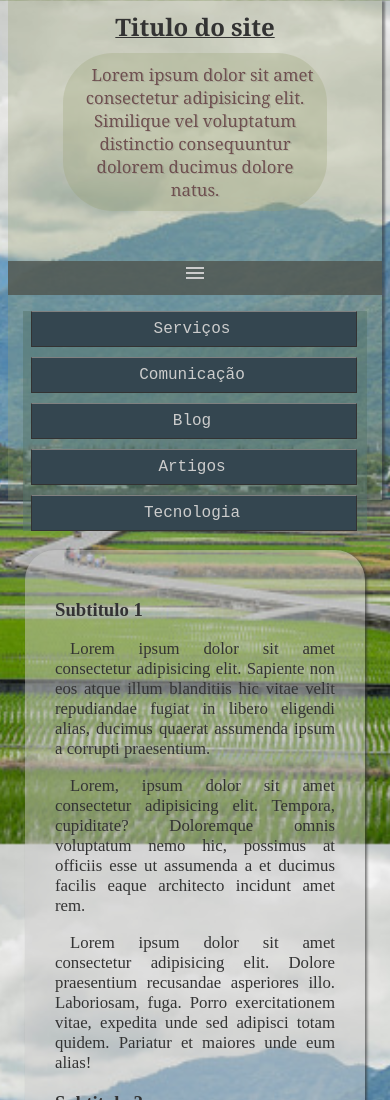
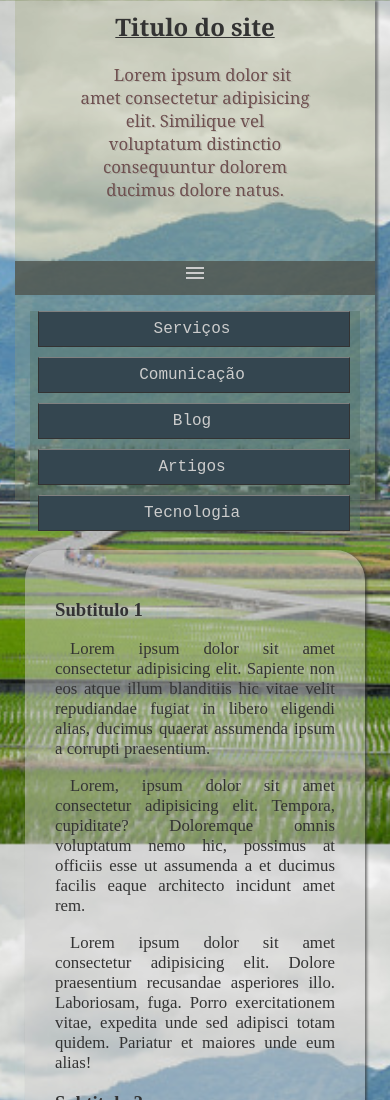
Before and after one commit to miguelmenezes17/demonstracao-site, a plain HTML site: page index.html in a window 390 px wide. Shown: the top 1100 px of the page. Drawn offline with nearby package versions, Linux system fonts and the light colour scheme.

Commit message:
atualização css media queries
atualização css media queries

```diff
--- a/estilos/mediaquery.css
+++ b/estilos/mediaquery.css
@@ -17,6 +17,10 @@ Grandes Telas: Acima de 1200px;
 @media screen and (max-width: 602px) {
     main {
         width: 280px;
+    }
+
+    header {
+        width: 360px;
     }
 
     p {
--- a/estilos/style.css
+++ b/estilos/style.css
@@ -56,7 +56,6 @@ header p {
     font-family: Georgia, 'Times New Roman', Times, serif;
     color: rgb(99, 48, 48);
     text-shadow: 1.5px 1px 0.5px rgba(0, 0, 0, 0.137);
-    background-color: var(--cor5);
     border-radius: 50px;
     padding: 10px;
 
```
